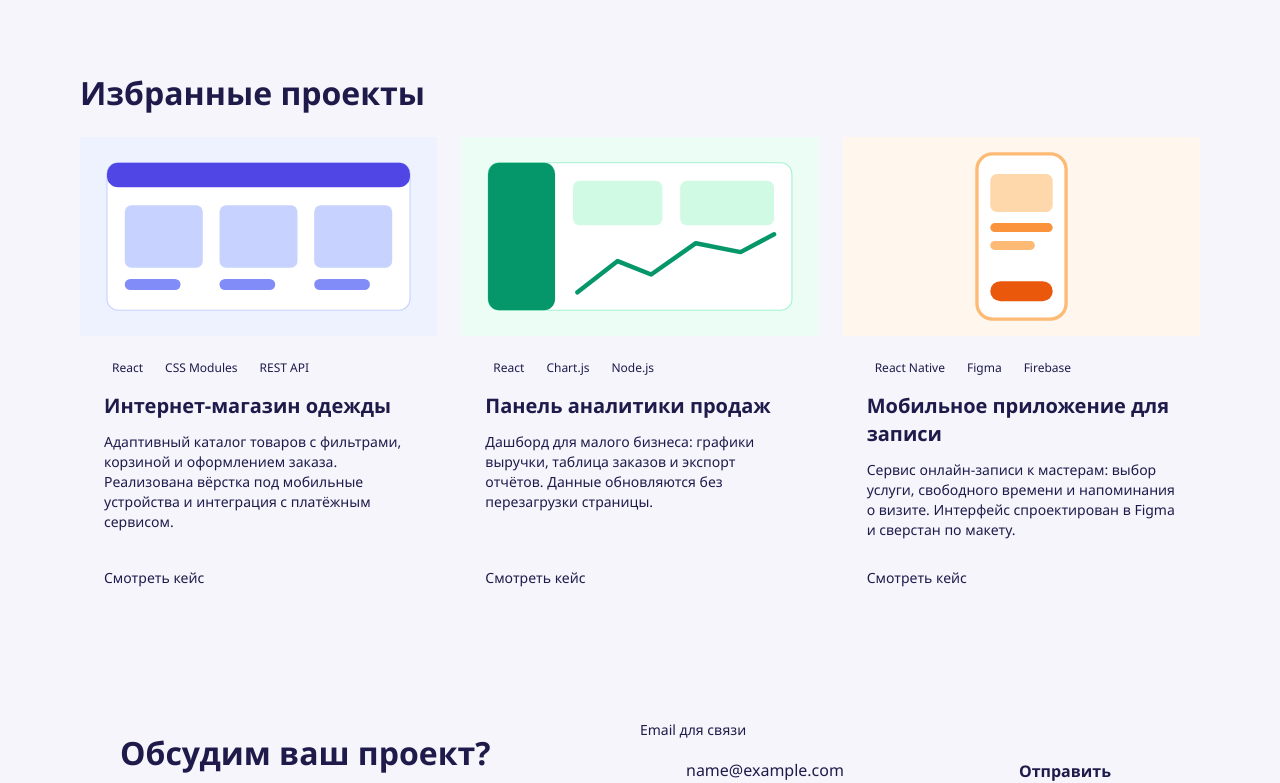
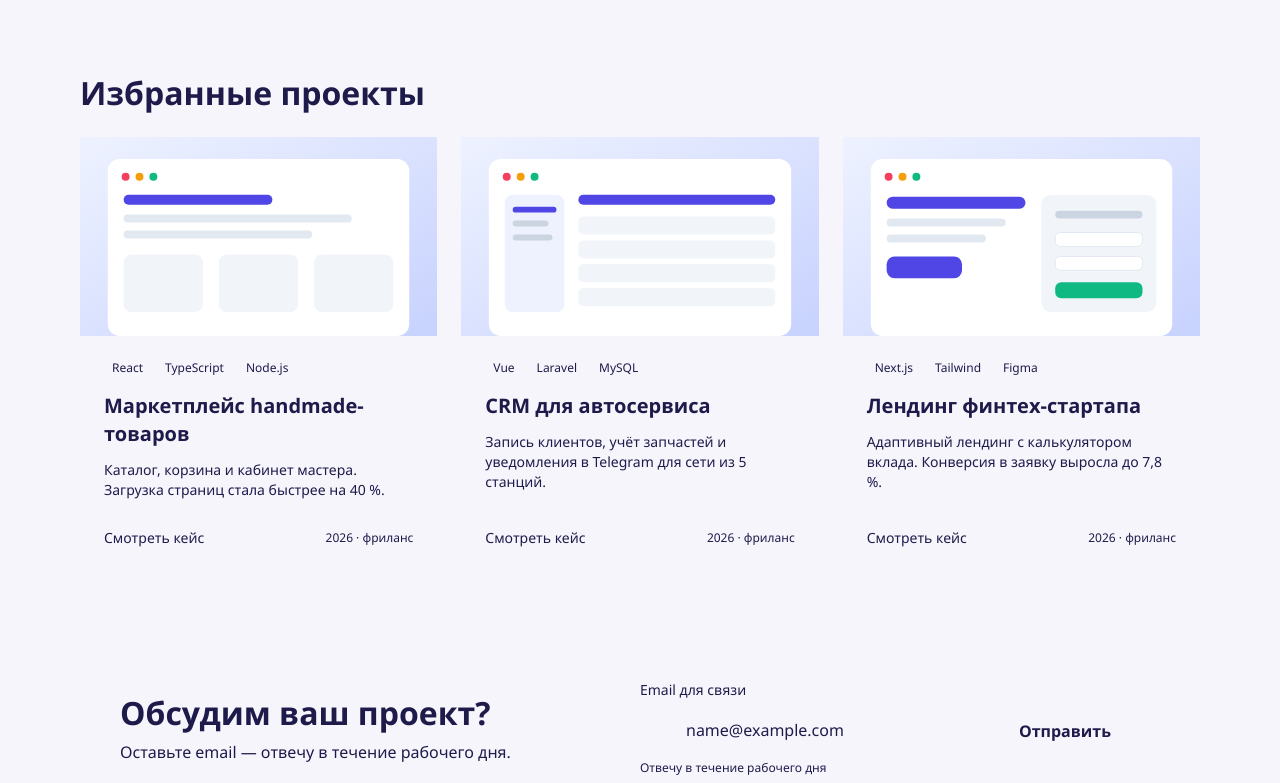
Before and after one commit to guncahv/freelance-portfolio, a React (Vite) app: page / in a window 1280 px wide. Shown: the part 595-1378 px from the top of the page. Built offline with nearby package versions, Linux system fonts and the light colour scheme.

Commit message:
Update projects.js

```diff
--- a/src/data/projects.js
+++ b/src/data/projects.js
@@ -1,32 +1,32 @@
-import shopImage from '../assets/project-shop.svg';
-import dashboardImage from '../assets/project-dashboard.svg';
-import mobileImage from '../assets/project-mobile.svg';
+import marketplaceCover from '../assets/project-marketplace.svg';
+import crmCover from '../assets/project-crm.svg';
+import fintechCover from '../assets/project-fintech.svg';
 
-// Данные проектов портфолио. В компонент ProjectCard передаются через props.
+// Данные проектов портфолио (как в прототипе ЛР №17). В ProjectCard передаются через props.
 const projects = [
   {
-    id: 1,
-    title: 'Интернет-магазин одежды',
-    description:
-      'Адаптивный каталог товаров с фильтрами, корзиной и оформлением заказа. Реализована вёрстка под мобильные устройства и интеграция с платёжным сервисом.',
-    image: shopImage,
-    tags: ['React', 'CSS Modules', 'REST API'],
+    id: 'marketplace',
+    title: 'Маркетплейс handmade-товаров',
+    description: 'Каталог, корзина и кабинет мастера. Загрузка страниц стала быстрее на 40 %.',
+    image: marketplaceCover,
+    tags: ['React', 'TypeScript', 'Node.js'],
+    meta: '2026 · фриланс',
   },
   {
-    id: 2,
-    title: 'Панель аналитики продаж',
-    description:
-      'Дашборд для малого бизнеса: графики выручки, таблица заказов и экспорт отчётов. Данные обновляются без перезагрузки страницы.',
-    image: dashboardImage,
-    tags: ['React', 'Chart.js', 'Node.js'],
+    id: 'crm',
+    title: 'CRM для автосервиса',
+    description: 'Запись клиентов, учёт запчастей и уведомления в Telegram для сети из 5 станций.',
+    image: crmCover,
+    tags: ['Vue', 'Laravel', 'MySQL'],
+    meta: '2026 · фриланс',
   },
   {
-    id: 3,
-    title: 'Мобильное приложение для записи',
-    description:
-      'Сервис онлайн-записи к мастерам: выбор услуги, свободного времени и напоминания о визите. Интерфейс спроектирован в Figma и сверстан по макету.',
-    image: mobileImage,
-    tags: ['React Native', 'Figma', 'Firebase'],
+    id: 'fintech',
+    title: 'Лендинг финтех-стартапа',
+    description: 'Адаптивный лендинг с калькулятором вклада. Конверсия в заявку выросла до 7,8 %.',
+    image: fintechCover,
+    tags: ['Next.js', 'Tailwind', 'Figma'],
+    meta: '2026 · фриланс',
   },
 ];
 
```
